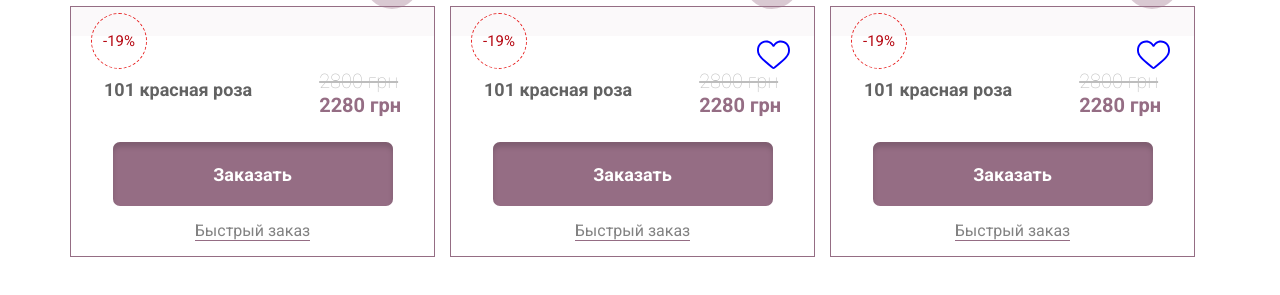
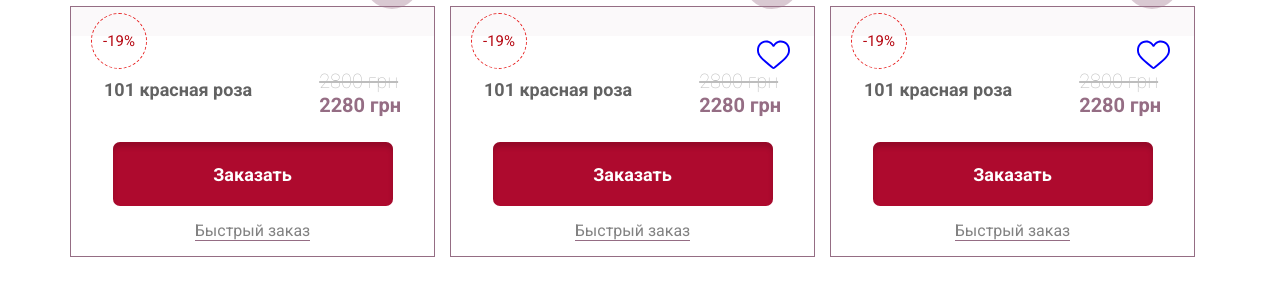
Before and after one commit to vanyapeev94/new2302, a plain HTML site: page index.html in a window 1280 px wide. Shown: the part 109-404 px from the top of the page. Drawn offline with Linux system fonts and the light colour scheme.

Commit message:
btn-color-1

```diff
--- a/css/style.css
+++ b/css/style.css
@@ -59,7 +59,7 @@ body{
     border-radius: 50%;
 }
 .product-wrapper .add-to-cart{
-    background: #956D84;
+    background: #ae0a2e;
     box-shadow: inset 0px 5px 5px rgb(0 0 0 / 15%);
     border-radius: 7px;
     color: #fff;
```
